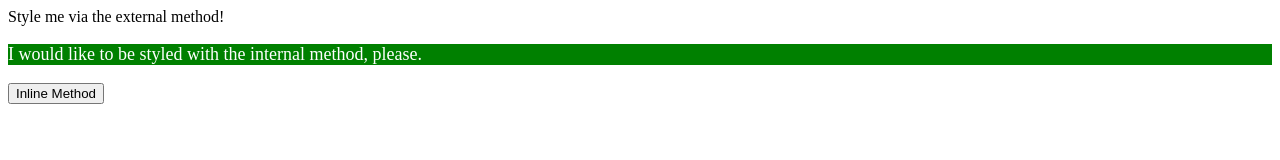
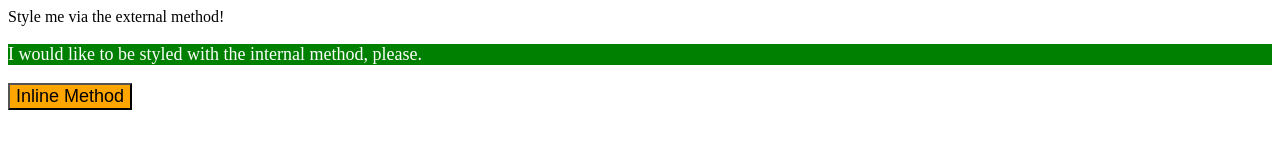
Before and after one commit to vikkipham/css-foundations-exercises, a plain HTML site: page 01/index.html in a window 1280 px wide. Drawn offline with Linux system fonts and the light colour scheme.

Commit message:
Add style to the third text-line

```diff
--- a/01/index.html
+++ b/01/index.html
@@ -15,6 +15,7 @@
   <body>
     <div>Style me via the external method!</div>
     <p>I would like to be styled with the internal method, please.</p>
-    <button>Inline Method</button>
+    <!-- an orange background and a font size of 18px -->
+    <button style="background: orange; font-size: 18px;">Inline Method</button>
   </body>
 </html>
```
